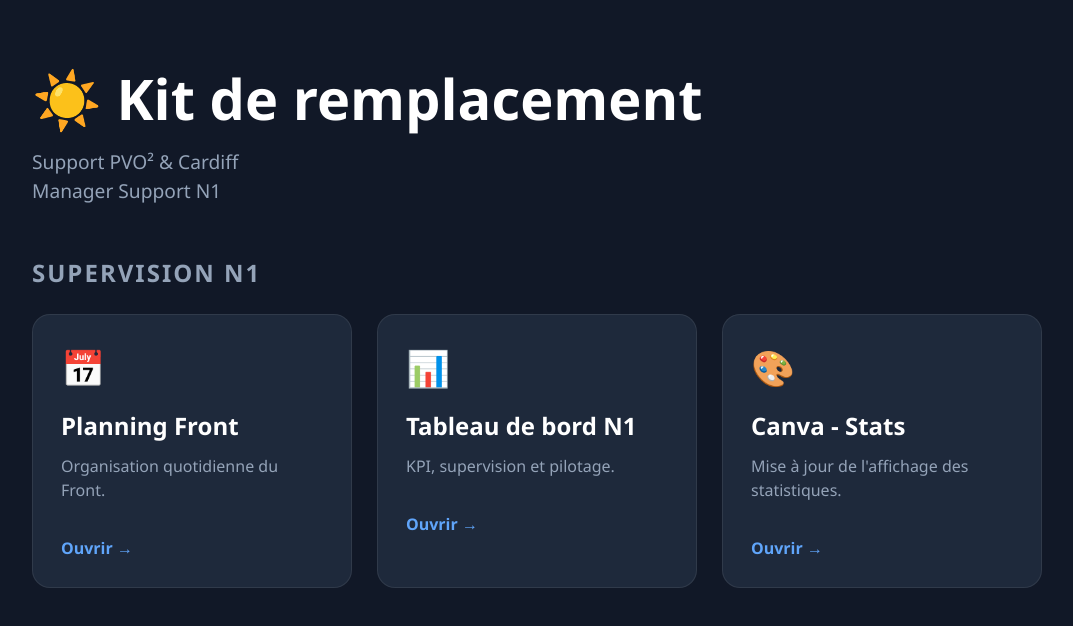
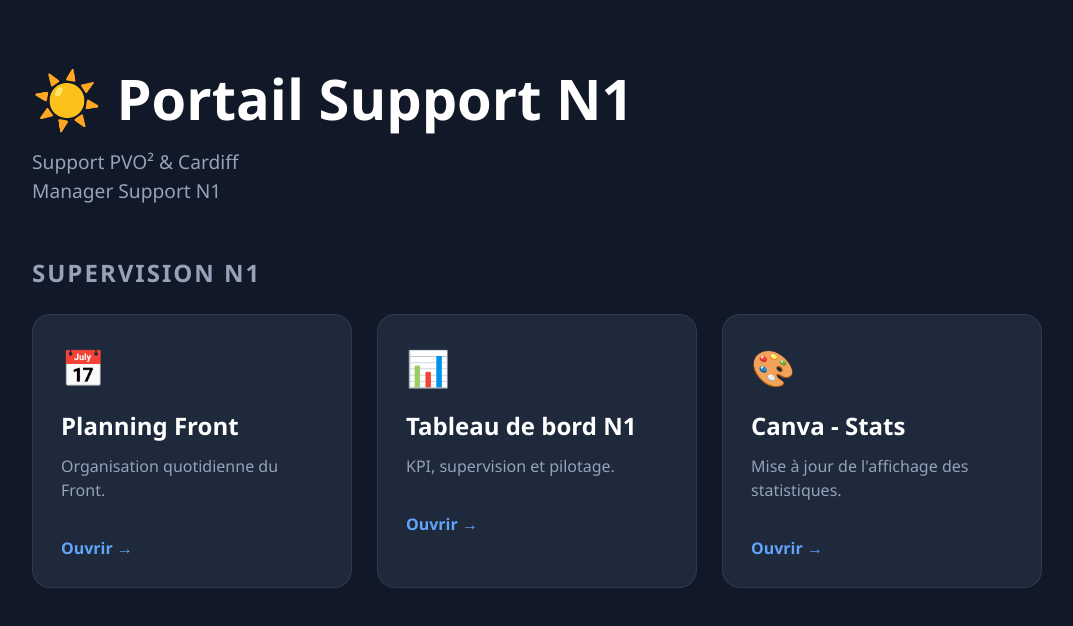
Before and after one commit to karimberradia-cpu/Kit-Remplacement--t-, a plain HTML site: page index.html in a window 1280 px wide. Shown: the whole page, without its empty margins (28-1101 px from the left). Drawn offline with Linux system fonts and the light colour scheme.

Commit message:
Changement du titre

```diff
--- a/index.html
+++ b/index.html
@@ -15,7 +15,7 @@
 
         <header>
 
-            <h1>☀️ Kit de remplacement</h1>
+            <h1>☀️ Portail Support N1</h1>
 
             <p>
                 Support PVO² & Cardiff<br>
```
